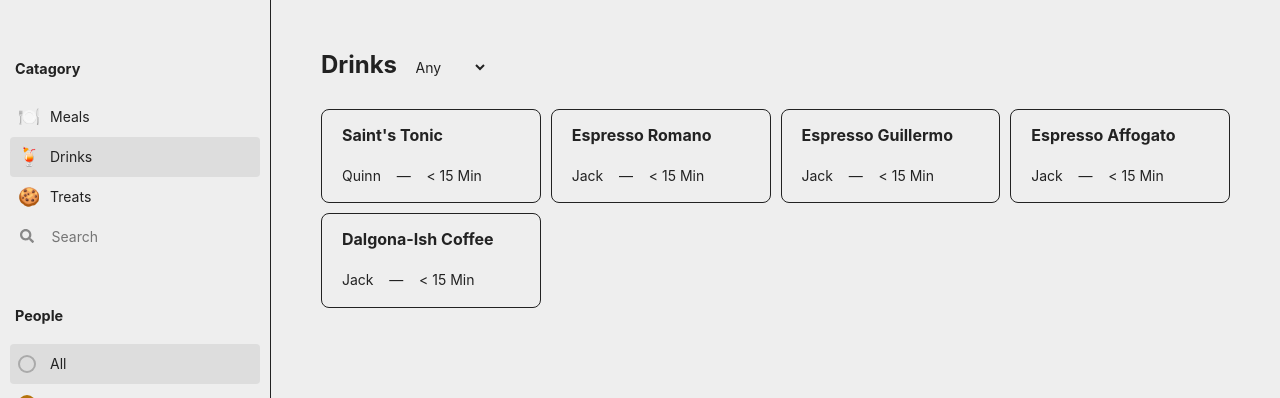
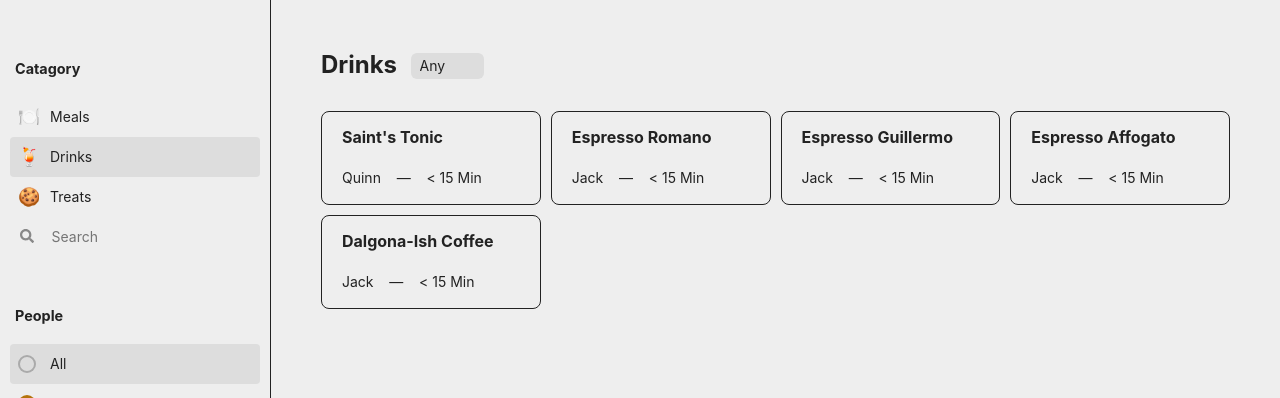
Before and after one commit to qjack001/Git-Cooking, a Jekyll site: the page built from drinks.html, in a window 1280 px wide. Shown: the top 398 px of the page. Built offline with Jekyll 4.4.1, drawn with Linux system fonts in a browser that asks for light colours.

Commit message:
update styling

```diff
--- a/_includes/head.html
+++ b/_includes/head.html
@@ -288,8 +288,15 @@
 		background: transparent;
 		border: none;
 		outline: none;
-		padding-left: 1ch;
 		font-size: 14px;
+		background: #ddd;
+		margin-left: 0.5rem;
+		padding: 0 1ch;
+		border-radius: 6px;
+		line-height: 1.6rem;
+		transform: translateY(-2px);
+		appearance: none;
+		cursor: pointer;
 	}
 
 	#pan
@@ -303,6 +310,7 @@
 	{
 		margin: 60px auto 80px;
 		width: 450px;
+		user-select: none;
 	}
 
 	#cards
```
